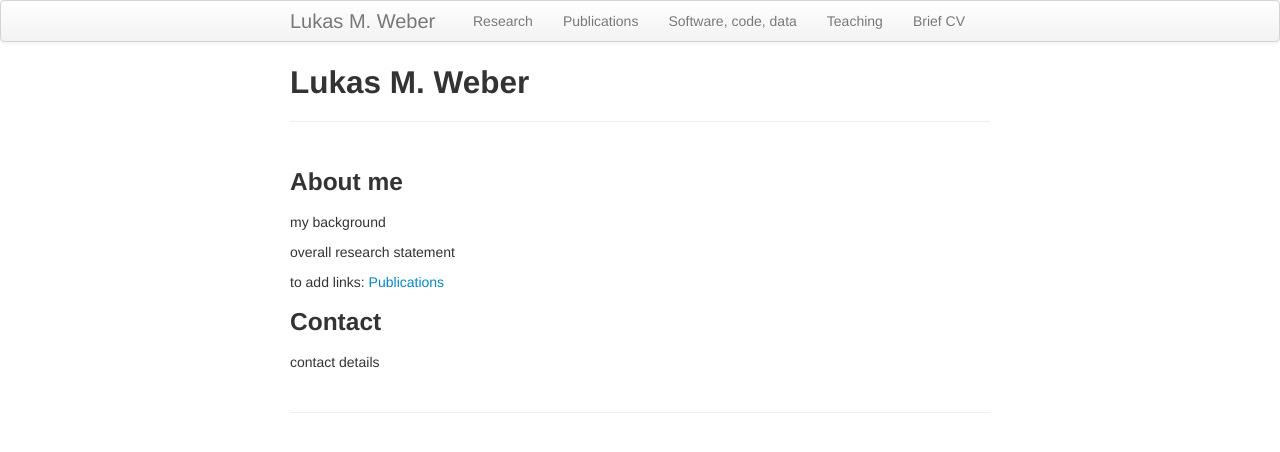
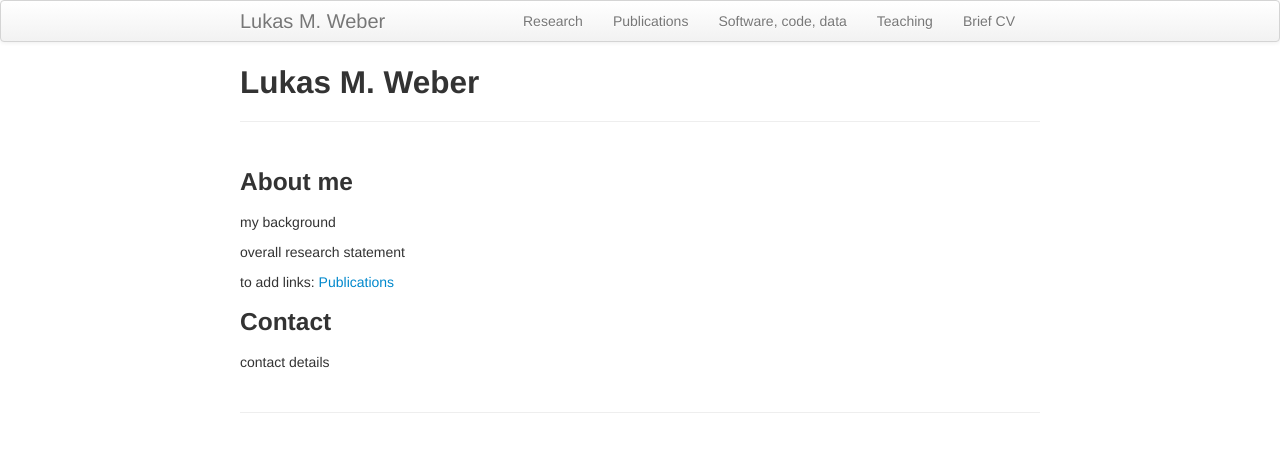
Before and after one commit to lmweber/lmweber.github.io, a Jekyll site: the page built from index.md, in a window 1280 px wide. Shown: the top 452 px of the page. Built offline with Jekyll 4.4.1, drawn with Linux system fonts in a browser that asks for light colours.

Commit message:
test width

```diff
--- a/assets/themes/twitter/css/style.css
+++ b/assets/themes/twitter/css/style.css
@@ -1,7 +1,7 @@
 /* Custom container */
 .container-narrow {
   margin: 0 auto;
-  max-width: 700px; }
+  max-width: 800px; }
 
 .container-narrow > hr {
   margin: 30px 0; }
```
